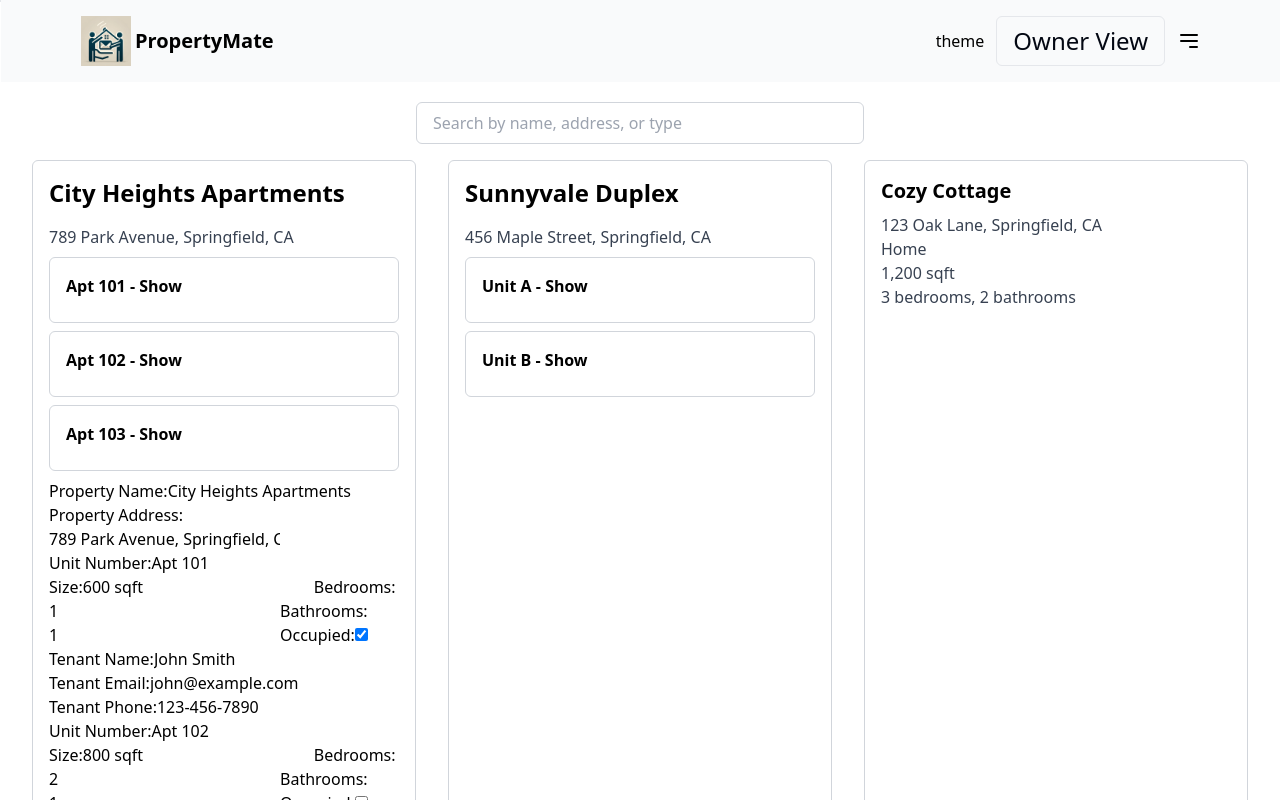
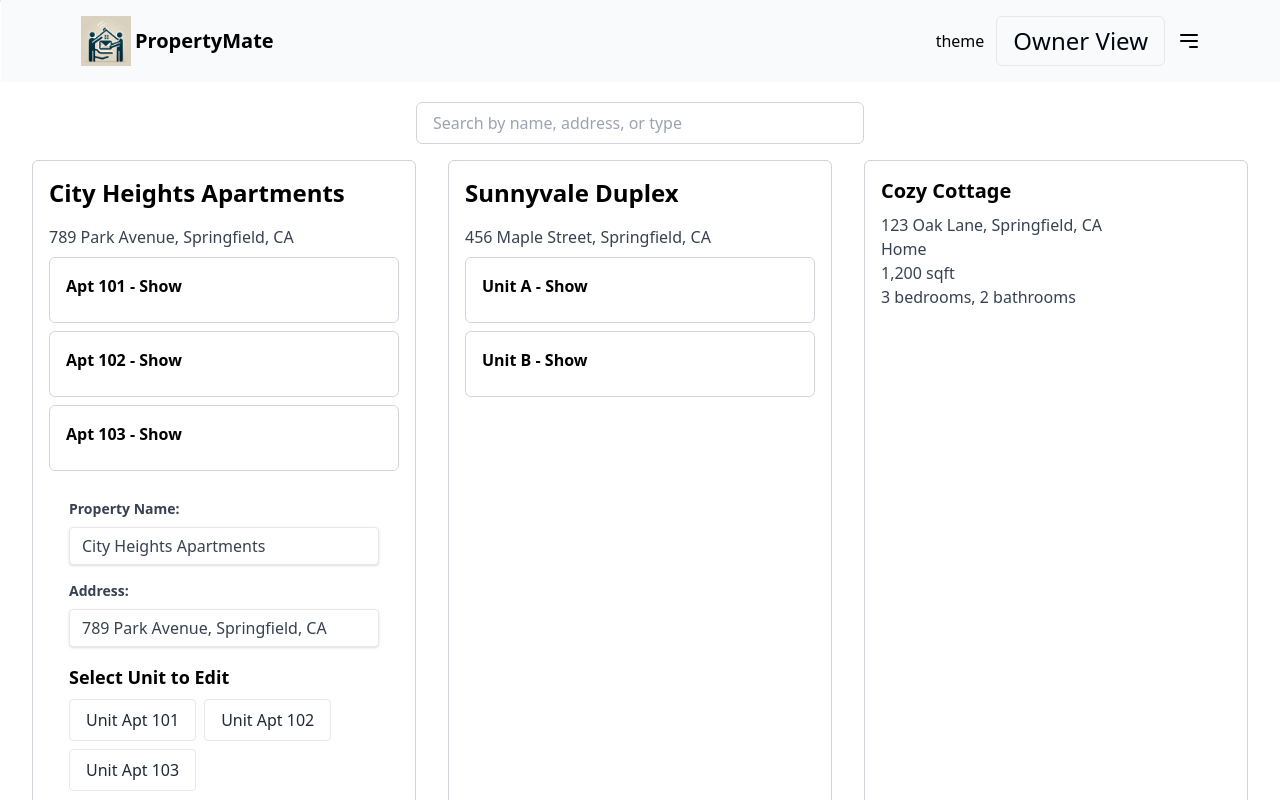
Before and after one commit to andrews-jonathanw/propertymate, a Next.js app: page /owner/properties in a window 1280 px wide. Both pictures are taken after a click on the button "Edit Property". Shown: the top 800 px of the page. Built offline with nearby package versions, Linux system fonts and the light colour scheme.

Commit message:
Add console logs and update property functionality

```diff
--- a/app/owner/properties/page.js
+++ b/app/owner/properties/page.js
@@ -14,6 +14,7 @@ export default function PropertyManagementPage() {
 
   useEffect(() => {
     async function fetchProperties() {
+      console.log('Fetching properties...')
       try {
         const response = await fetch('/api/properties', {
           headers: {
@@ -35,6 +36,21 @@ export default function PropertyManagementPage() {
     fetchProperties();
   }, []);
 
+  useEffect(() => {
+    console.log('Properties after update:', properties);
+  }, [properties]);
+
+
+  const updateProperties = (updatedProperty) => {
+    console.log('updatedProperty:', updatedProperty);
+    setProperties(currentProperties =>
+      currentProperties.map(property =>
+        property.id === updatedProperty.id ? { ...property, ...updatedProperty } : property
+      )
+    );
+  };
+
+
 
   const filteredProperties = properties.filter(property => {
     const name = property.name.toLowerCase();
@@ -55,7 +71,7 @@ export default function PropertyManagementPage() {
         {filteredProperties.map(property => {
           switch(property.type) {
             case 'Apartment Building':
-              return <Apartment key={property.id} property={property}/>;
+              return <Apartment key={property.id} property={property} onUpdate={updateProperties}/>;
             case 'Duplex':
               return <Duplex key={property.id} property={property} />;
             case 'Home':
--- a/components/properties/PropertyForm.js
+++ b/components/properties/PropertyForm.js
@@ -2,8 +2,10 @@ import React, { useState } from 'react';
 
 const PropertyForm = ({ property, onSubmit, onCancel }) => {
   const [formData, setFormData] = useState({
+    id: property.id,
     name: property.name,
     address: property.address,
+    type: property.type,
     units: property.units.map(unit => ({
       id: unit.id,
       unitNumber: unit.unitNumber,
@@ -18,82 +20,124 @@ const PropertyForm = ({ property, onSubmit, onCancel }) => {
       }
     }))
   });
+  const [selectedUnitIndex, setSelectedUnitIndex] = useState(null);
 
-  const handleChange = (e, index = null) => {
-    const { name, value, type, checked } = e.target;
-    // Handling unit specific changes
-    if (index !== null) {
-      const updatedUnits = formData.units.map((unit, idx) => {
-        if (idx === index) {
-          // For checkboxes, use checked value; otherwise, use value
-          const newValue = type === 'checkbox' ? checked : value;
-          return {
-            ...unit,
-            [name]: newValue
-          };
-        }
-        return unit;
-      });
-      setFormData(prevFormData => ({
-        ...prevFormData,
-        units: updatedUnits
-      }));
-    } else {
-      // Handling changes for non-unit specific fields
-      setFormData(prevFormData => ({
-        ...prevFormData,
-        [name]: value
-      }));
-    }
+  const handleInputChange = (e) => {
+    const { name, value } = e.target;
+    setFormData({
+      ...formData,
+      [name]: value,
+    });
   };
 
+  const handleTenantChange = (e) => {
+    const { name, value } = e.target;
+    const updatedUnits = [...formData.units];
+    updatedUnits[selectedUnitIndex].tenant[name] = value;
+    setFormData({
+      ...formData,
+      units: updatedUnits,
+    });
+  };
 
   const handleSubmit = (e) => {
     e.preventDefault();
-    onSubmit(formData);
+    onSubmit(formData); // Handle the submission
   };
 
   return (
-    <form onSubmit={handleSubmit}>
-      <label htmlFor="name">Property Name:</label>
-      <input type="text" id="name" name="name" value={formData.name} onChange={handleChange} />
+    <form onSubmit={handleSubmit} className="max-w-4xl mx-auto p-5">
+      <div className="mb-4">
+        <label className="block text-gray-700 text-sm font-bold mb-2" htmlFor="name">
+          Property Name:
+        </label>
+        <input
+          type="text"
+          name="name"
+          id="name"
+          value={formData.name}
+          onChange={handleInputChange}
+          className="shadow appearance-none border rounded w-full py-2 px-3 text-gray-700 leading-tight focus:outline-none focus:shadow-outline"
+        />
+      </div>
+      <div className="mb-4">
+        <label className="block text-gray-700 text-sm font-bold mb-2" htmlFor="address">
+          Address:
+        </label>
+        <input
+          type="text"
+          name="address"
+          id="address"
+          value={formData.address}
+          onChange={handleInputChange}
+          className="shadow appearance-none border rounded w-full py-2 px-3 text-gray-700 leading-tight focus:outline-none focus:shadow-outline"
+        />
+      </div>
 
-      <label htmlFor="address">Property Address:</label>
-      <input type="text" id="address" name="address" value={formData.address} onChange={handleChange} />
+      {/* Unit Selection */}
+      <div className="mb-4">
+        <h3 className="text-lg font-semibold mb-2">Select Unit to Edit</h3>
+        <div className="flex flex-wrap gap-2">
+          {formData.units.map((unit, index) => (
+            <button
+              key={unit.id}
+              type="button"
+              onClick={() => setSelectedUnitIndex(index)}
+              className={`py-2 px-4 border rounded focus:outline-none ${selectedUnitIndex === index ? 'bg-blue-500 text-white' : 'bg-white text-gray-800'}`}
+            >
+              Unit {unit.unitNumber}
+            </button>
+          ))}
+        </div>
+      </div>
 
-      {formData.units.map((unit, index) => (
-        <div key={unit.id}>
-          <label htmlFor={`unitNumber${index}`}>Unit Number:</label>
-          <input type="text" id={`unitNumber${index}`} name={`unitNumber${index}`} value={unit.unitNumber} onChange={(e) => handleChange(e, index)} />
+      {/* Editable Form for Selected Unit */}
+      {selectedUnitIndex !== null && (
+        <div className="mb-4">
+          <h3 className="text-lg font-semibold mb-2">Editing Tenant Details (Unit {formData.units[selectedUnitIndex].unitNumber})</h3>
+          <div className="grid grid-cols-1 md:grid-cols-2 gap-4">
+            <label className="block">
+              <span className="text-gray-700 text-sm font-bold mb-2">Name:</span>
+              <input
+                type="text"
+                name="name"
+                value={formData.units[selectedUnitIndex].tenant.name}
+                onChange={handleTenantChange}
+                className="mt-1 block w-full rounded-md border-gray-300 shadow-sm focus:border-indigo-300 focus:ring focus:ring-indigo-200 focus:ring-opacity-50"
+              />
+            </label>
+            <label className="block">
+              <span className="text-gray-700 text-sm font-bold mb-2">Email:</span>
+              <input
+                type="email"
+                name="email"
+                value={formData.units[selectedUnitIndex].tenant.email}
+                onChange={handleTenantChange}
+                className="mt-1 block w-full rounded-md border-gray-300 shadow-sm focus:border-indigo-300 focus:ring focus:ring-indigo-200 focus:ring-opacity-50"
+              />
+            </label>
+            <label className="block">
+              <span className="text-gray-700 text-sm font-bold mb-2">Phone:</span>
+              <input
+                type="text"
+                name="phone"
+                value={formData.units[selectedUnitIndex].tenant.phone}
+                onChange={handleTenantChange}
+                className="mt-1 block w-full rounded-md border-gray-300 shadow-sm focus:border-indigo-300 focus:ring focus:ring-indigo-200 focus:ring-opacity-50"
+              />
+            </label>
+          </div>
+        </div>
+      )}
 
-          <label htmlFor={`size${index}`}>Size:</label>
-          <input type="text" id={`size${index}`} name={`size${index}`} value={unit.size} onChange={(e) => handleChange(e, index)} />
-
-          <label htmlFor={`bedrooms${index}`}>Bedrooms:</label>
-          <input type="number" id={`bedrooms${index}`} name={`bedrooms${index}`} value={unit.bedrooms} onChange={(e) => handleChange(e, index)} />
-
-          <label htmlFor={`bathrooms${index}`}>Bathrooms:</label>
-          <input type="number" id={`bathrooms${index}`} name={`bathrooms${index}`} value={unit.bathrooms} onChange={(e) => handleChange(e, index)} />
-
-          <label htmlFor={`occupied${index}`}>Occupied:</label>
-          <input type="checkbox" id={`occupied${index}`} name={`occupied${index}`} checked={unit.occupied} onChange={(e) => handleChange(e, index)} />
-          {unit.occupied && (
-            <>
-              <label htmlFor={`tenantName${index}`}>Tenant Name:</label>
-              <input type="text" id={`tenantName${index}`} name={`tenantName${index}`} value={unit.tenant.name} onChange={(e) => handleChange(e, index)} />
-
-              <label htmlFor={`tenantEmail${index}`}>Tenant Email:</label>
-              <input type="email" id={`tenantEmail${index}`} name={`tenantEmail${index}`} value={unit.tenant.email} onChange={(e) => handleChange(e, index)} />
-
-              <label htmlFor={`tenantPhone${index}`}>Tenant Phone:</label>
-              <input type="tel" id={`tenantPhone${index}`} name={`tenantPhone${index}`} value={unit.tenant.phone} onChange={(e) => handleChange(e, index)} />
-            </>
-          )}
-        </div>
-      ))}
-
-      <button type="submit">Submit</button>
-      <button type="button" onClick={onCancel}>Cancel</button>
+      <div className="flex justify-between">
+        <button type="submit" className="bg-blue-500 hover:bg-blue-700 text-white font-bold py-2 px-4 rounded focus:outline-none focus:shadow-outline">
+          Submit
+        </button>
+        <button type="button" onClick={onCancel} className="bg-gray-500 hover:bg-gray-700 text-white font-bold py-2 px-4 rounded focus:outline-none focus:shadow-outline">
+          Cancel
+        </button>
+      </div>
     </form>
   );
 };
```
